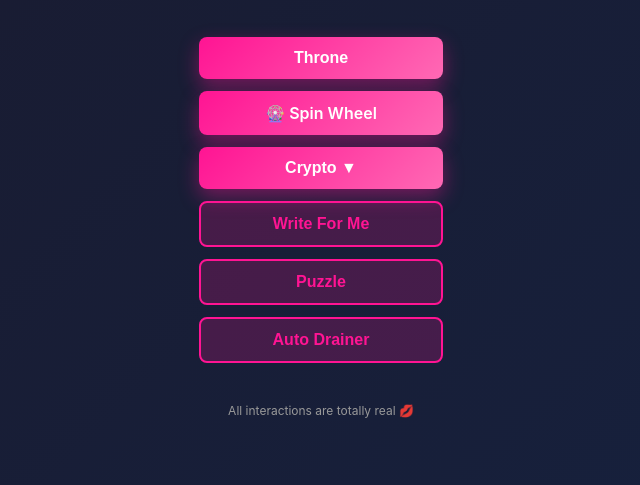
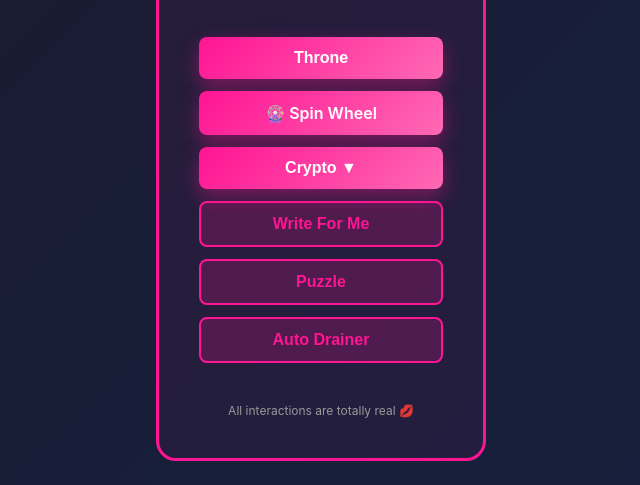
Before and after one commit to egirlll/totally-realegirl, a website: page index.html in a window 1280 px wide. Shown: the part 315-800 px from the top of the page, without its empty margins (319-959 px from the left). Drawn offline with Linux system fonts and the light colour scheme.

Commit message:
Add border and styling to container

```diff
--- a/index.html
+++ b/index.html
@@ -24,6 +24,10 @@
         .container {
             text-align: center;
             max-width: 500px;
+            border: 3px solid #ff1493;
+            padding: 40px;
+            border-radius: 20px;
+            background: rgba(255, 20, 147, 0.05);
         }
 
         .avatar {
@@ -83,6 +87,12 @@
             background: rgba(255, 20, 147, 0.2);
             color: #ff1493;
             border: 2px solid #ff1493;
+        }
+
+        .container {
+            border: 3px solid #ff1493;
+            padding: 40px;
+            border-radius: 20px;
         }
 
         .btn-secondary:hover {
```
